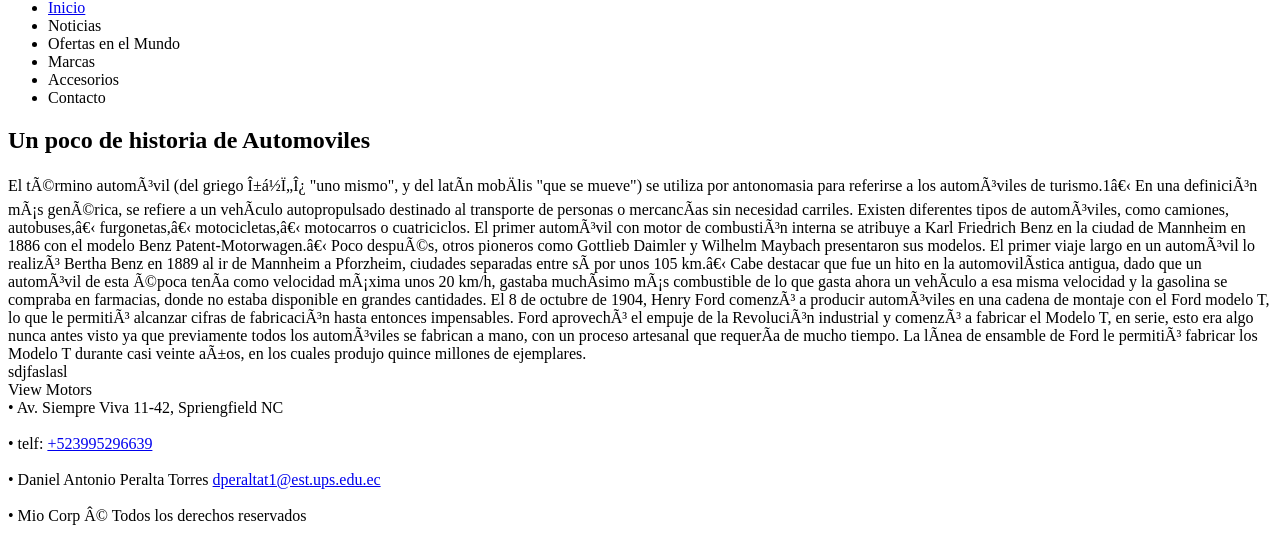
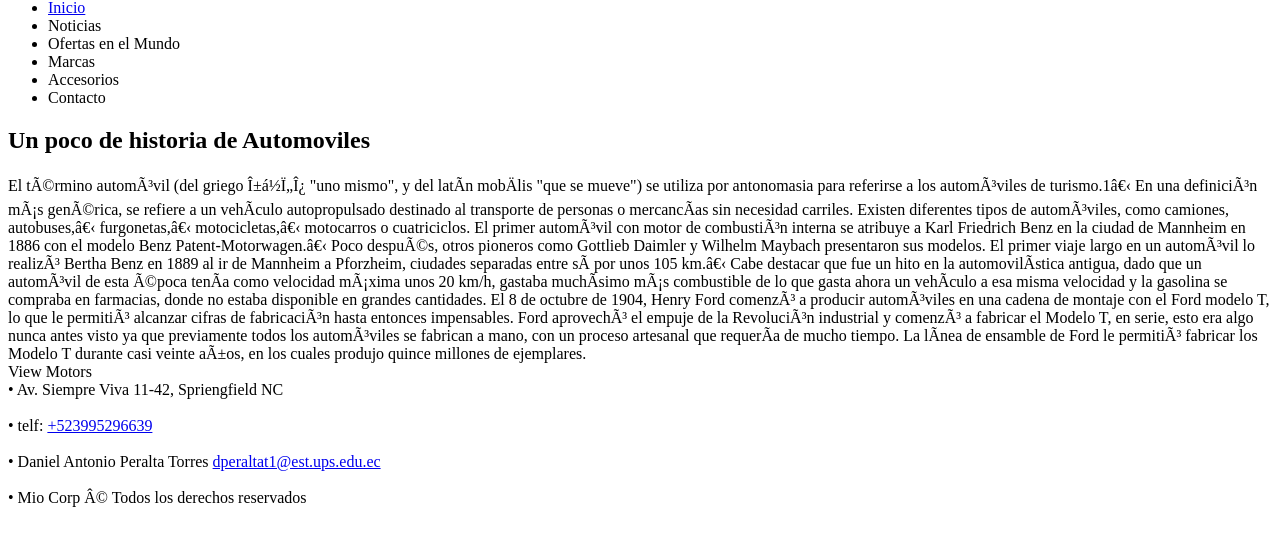
Before and after one commit to Dperaltat/Practiva01---Mi-Blog, a plain HTML site: page index.html in a window 1280 px wide. Shown: the part 259-800 px from the top of the page. Drawn offline with Linux system fonts and the light colour scheme.

Commit message:
Primera parte de pagina de inicio en proceso

```diff
--- a/index.html
+++ b/index.html
@@ -47,7 +47,7 @@
 	</section>
 
 	<aside>
-		<p1> sdjfaslasl </p1>
+		<p1> <!--Segunda parte--> </p1>
 	</aside>
 
 	<footer>
```
